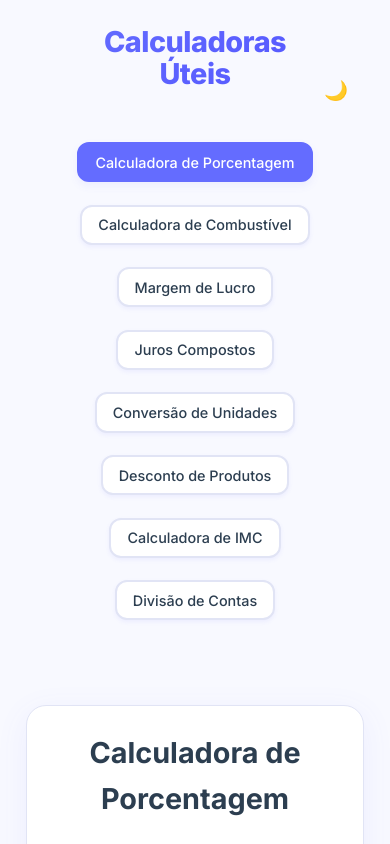
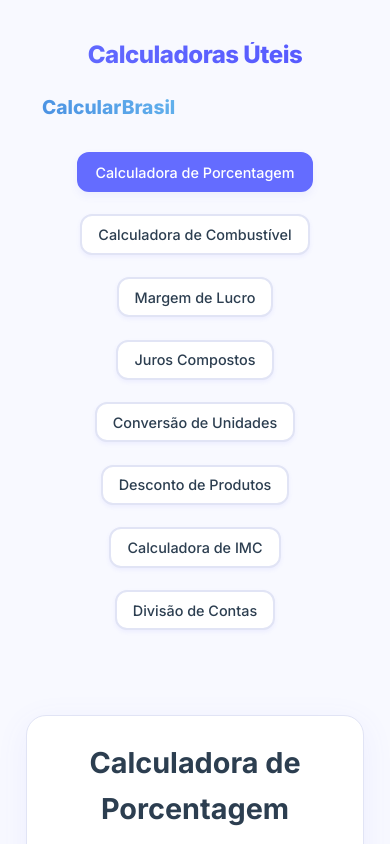
Before and after one commit to agostinhomarcia/calculate, a React (Vite) app: page / in a window 390 px wide. Shown: the top 844 px of the page. Built offline with nearby package versions, Linux system fonts and the light colour scheme.

Commit message:
feat: adiciona logo CalcularBrasil no header e arquivo de verificação do Google

```diff
--- /dev/null
+++ b/public/google61edd2dcf687f029.html
@@ -0,0 +1 @@
+google-site-verification: google61edd2dcf687f029.html
--- a/src/App.css
+++ b/src/App.css
@@ -250,12 +250,29 @@ button.calculate:hover {
 .header-content {
   display: flex;
   align-items: center;
-  justify-content: center;
-  position: relative;
+  justify-content: space-between;
+  padding: 1rem 2rem;
   width: 100%;
-  margin-bottom: 1.5rem;
-  padding: 0 3rem;
-  min-height: 60px;
+  gap: 1rem;
+}
+
+.header-content h1 {
+  margin: 0;
+  font-size: 1.8rem;
+  text-align: center;
+  flex-grow: 1;
+}
+
+.logo {
+  font-size: 1.5rem;
+  font-weight: 800;
+  color: var(--text-color);
+  text-decoration: none;
+  background: linear-gradient(45deg, #4a90e2, #63b3ed);
+  -webkit-background-clip: text;
+  background-clip: text;
+  -webkit-text-fill-color: transparent;
+  white-space: nowrap;
 }
 
 .theme-toggle {
@@ -359,8 +376,19 @@ button.calculate:hover {
   }
 
   .header-content {
-    padding: 0 2.5rem;
-    min-height: 50px;
+    padding: 1rem;
+    flex-wrap: wrap;
+  }
+
+  .header-content h1 {
+    font-size: 1.5rem;
+    order: -1;
+    width: 100%;
+    margin-bottom: 0.5rem;
+  }
+
+  .logo {
+    font-size: 1.2rem;
   }
 
   .theme-toggle {
--- a/src/App.jsx
+++ b/src/App.jsx
@@ -48,6 +48,9 @@ function App() {
     <div className="app">
       <header>
         <div className="header-content">
+          <a href="/" className="logo">
+            CalcularBrasil
+          </a>
           <h1>Calculadoras Úteis</h1>
           <button
             onClick={toggleTheme}
```
